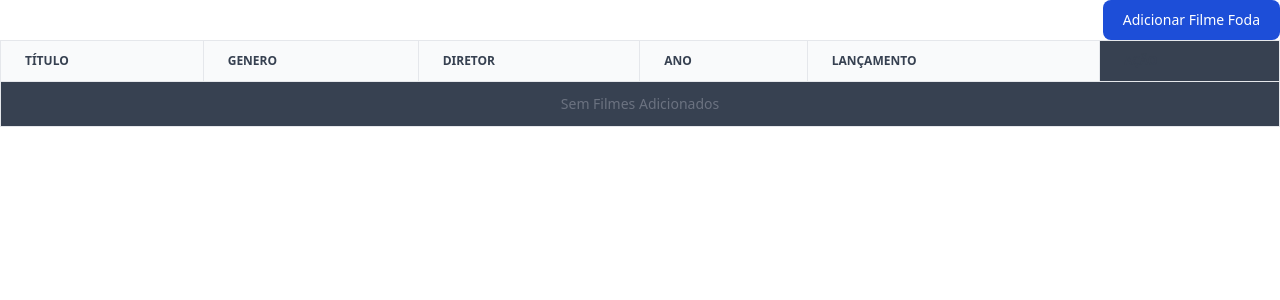
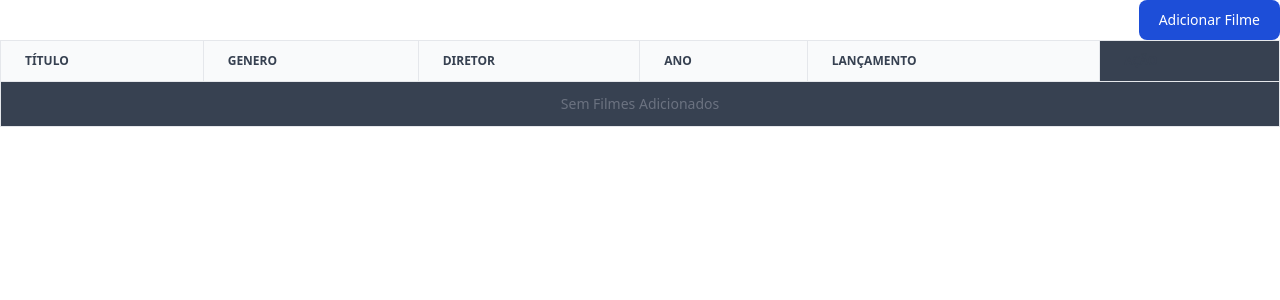
Before and after one commit to CaduNgm/Catalogo_De_Filmes, a Next.js app: page / in a window 1280 px wide. Shown: the top 300 px of the page. Built offline with nearby package versions, Linux system fonts and the light colour scheme.

Commit message:
RevertendoComitFoda

```diff
--- a/src/app/page.js
+++ b/src/app/page.js
@@ -60,7 +60,7 @@ export default function Home() {
               type="submit"
               className="text-white bg-blue-700 hover:bg-blue-800 focus:ring-4 focus:outline-none focus:ring-blue-300 font-medium rounded-lg text-sm w-full sm:w-auto px-5 py-2.5 text-center dark:bg-blue-600 dark:hover:bg-blue-700 dark:focus:ring-blue-800 "
             >
-              Adicionar Filme Foda
+              Adicionar Filme
             </button>
           </div>
 
```
